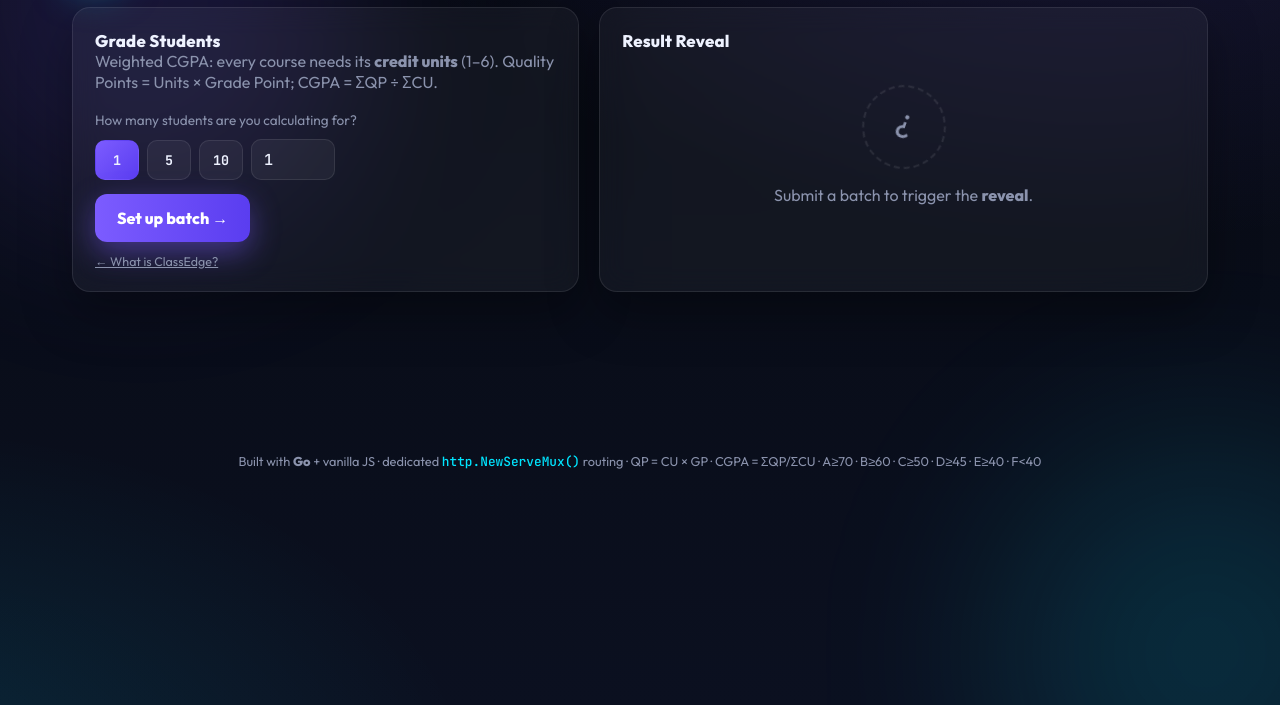
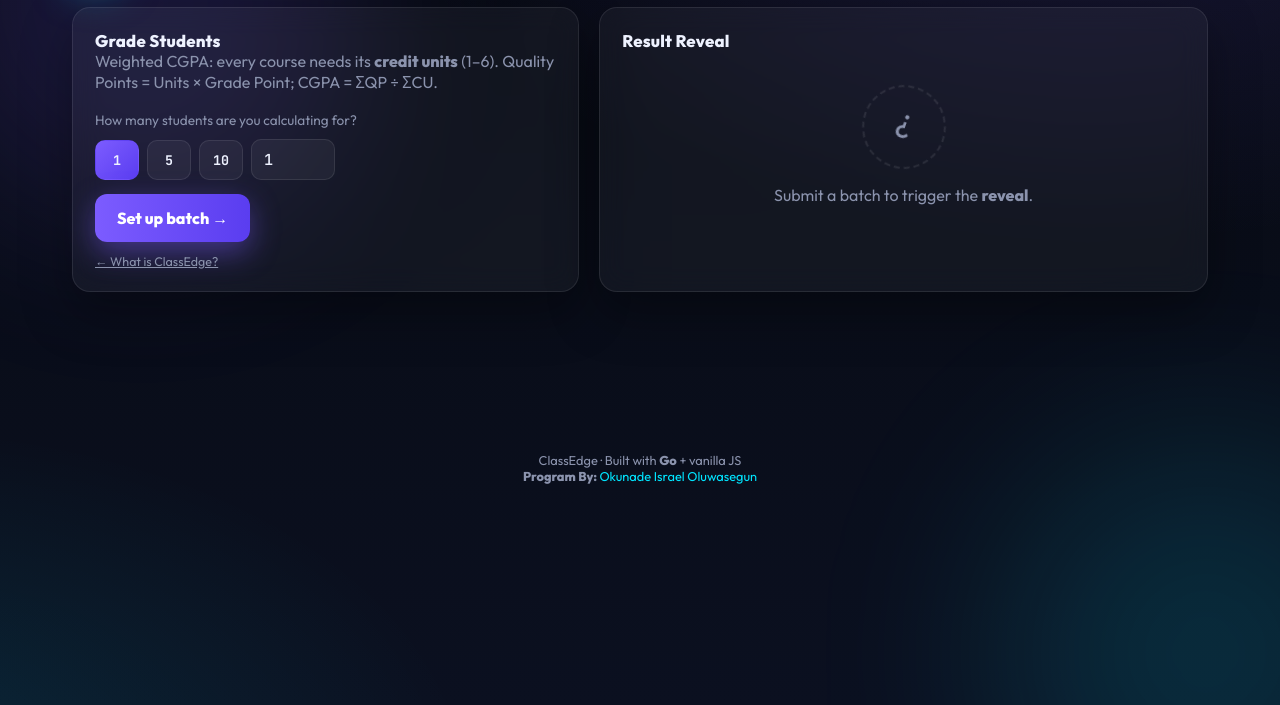
Before and after one commit to israeloluwasegun293-stars/Univesity-Department-Student-Grading-Program, a plain HTML site: page templates/app.html in a window 1280 px wide. Shown: the part 95-800 px from the top of the page. Drawn offline with Linux system fonts and the light colour scheme; files that its build step writes are made by us from their sources; no server answers; files whose address does not match are found by name.

Commit message:
New-Changes

```diff
--- a/templates/app.html
+++ b/templates/app.html
@@ -154,8 +154,7 @@
   </main>
 
   <footer class="site-footer">
-    <p>Built with <strong>Go</strong> + vanilla JS · dedicated <code>http.NewServeMux()</code> routing · QP = CU × GP · CGPA = ΣQP/ΣCU · A≥70 · B≥60 · C≥50 · D≥45 · E≥40 · F&lt;40</p>
-  </footer>
+    <p>ClassEdge · Built with <strong>Go</strong> + vanilla JS <br> <strong> Program By: </strong> <a href="https://github.com/israeloluwasegun293-stars">Okunade Israel Oluwasegun</a></p>
 
   <div class="toast-zone" id="toast-zone" aria-live="assertive"></div>
   <script src="static/js/app.js"></script>
```
